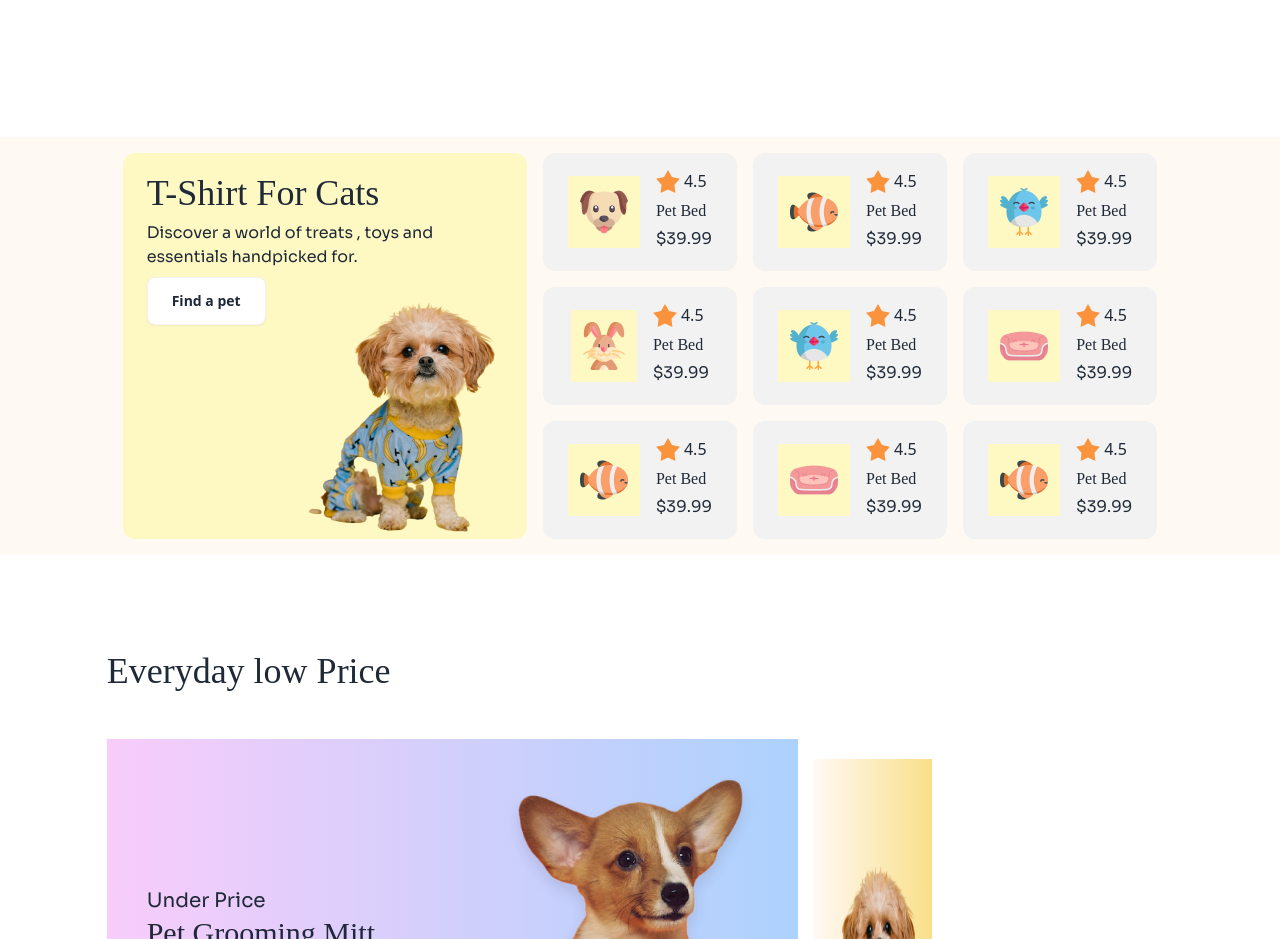
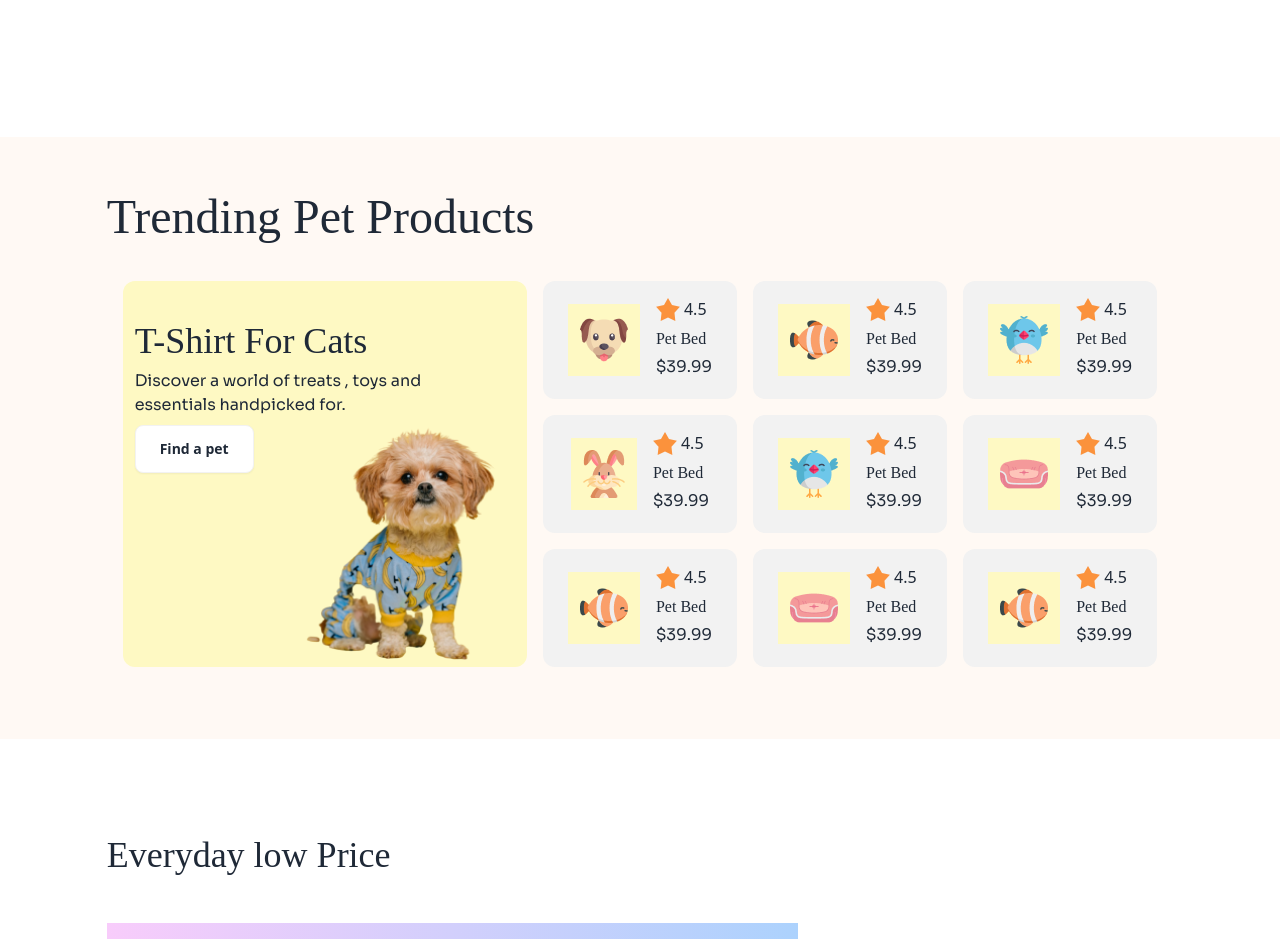
Before and after one commit to naeem-web84/Naeem-A3-0001, a plain HTML site: page index.html in a window 1280 px wide. Shown: the part 1140-2079 px from the top of the page. Drawn offline with nearby package versions, Linux system fonts and the light colour scheme; a web font is replaced by a local one.

Commit message:
commiting trending pets section

```diff
--- a/index.html
+++ b/index.html
@@ -202,19 +202,22 @@
     </section>
 
     <!-- trending pets -->
-    <section class="bg-[#FFF9F4] mt-36 mb-24">
+    <section class="bg-[#FFF9F4] mt-36 mb-24 lg:py-14">
+      <div><h1 class="heading-font text-3xl lg:text-5xl lg:w-10/12 w-11/12 mx-auto lg:mb-6">Trending Pet Products</h1></div>
       <!-- main container -->
       <div class="lg:w-10/12 w-11/12 mx-auto grid grid-cols-2 lg:grid-cols-5 lg:grid-rows-3 p-4 gap-4 ">
         <!-- first div -->
-        <div class="hero bg-yellow-100 col-span-2 row-span-3 w-full relative rounded-xl">
-          <div class="absolute lg:absolute md:absolute top-5 left-6 space-y-2">
-            <h1 class="heading-font text-4xl">T-Shirt For Cats</h1>
+        <div class=" bg-yellow-100 col-span-2 row-span-3 w-full relative rounded-xl h-auto">
+          <div class="ml-5 mb-0 mt-10 space-y-1 md:ml-12 md:space-y-2 lg:mx-3">
+            <h1 class="heading-font text-xl lg:text-4xl md:text-4xl">T-Shirt For Cats</h1>
             <p class="sora">Discover a world of treats , toys and <br> essentials handpicked for.</p>
             <div>
               <button class="btn bg-white px-6 py-3">Find a pet</button>
             </div>
           </div>
-          <img class="absolute bottom-0 right-0" src="./c1-assets/cute-pet-small.png" alt="">
+          <div class="flex justify-end -mt-32">
+            <img class="lg:absolute lg:bottom-0 lg:right-0 h-80" src="./c1-assets/cute-pet-small.png" alt=""/>
+          </div>
         </div>
 
 
```
